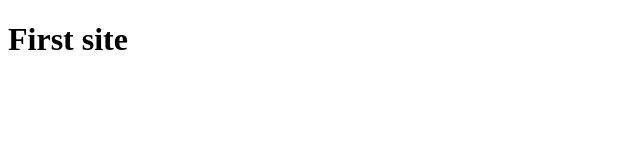
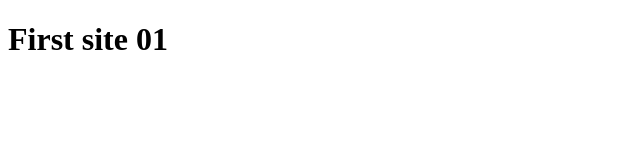
Before and after one commit to ph1997no/my-first-website, a plain HTML site: page index.html in a window 1280 px wide. Shown: the full height of the page, 0-640 px from the left. Drawn offline with Linux system fonts and the light colour scheme.

Commit message:
added habijabi

```diff
--- a/index.html
+++ b/index.html
@@ -7,6 +7,6 @@
     <title>Document</title>
 </head>
 <body>
-    <h1>First site</h1>
+    <h1>First site 01</h1>
 </body>
 </html>
```
Also changed, not shown: 1 other file.
